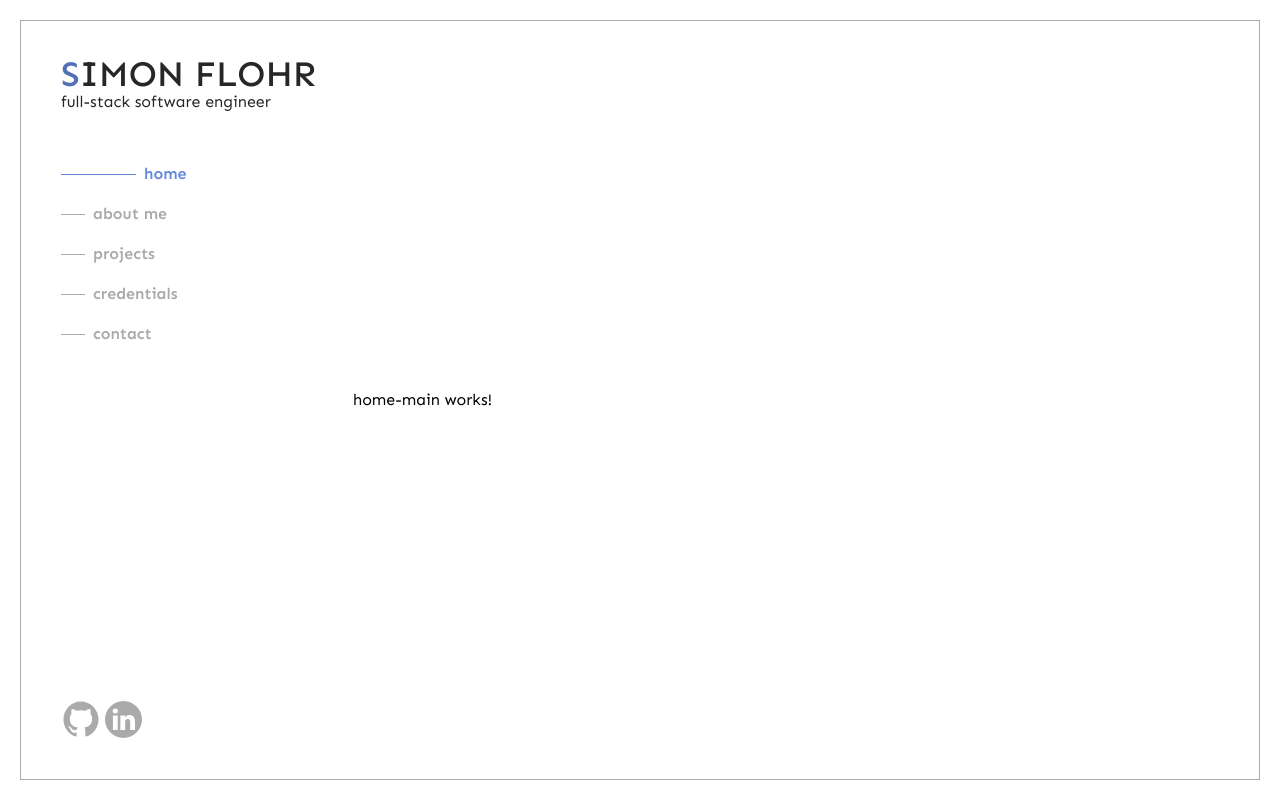
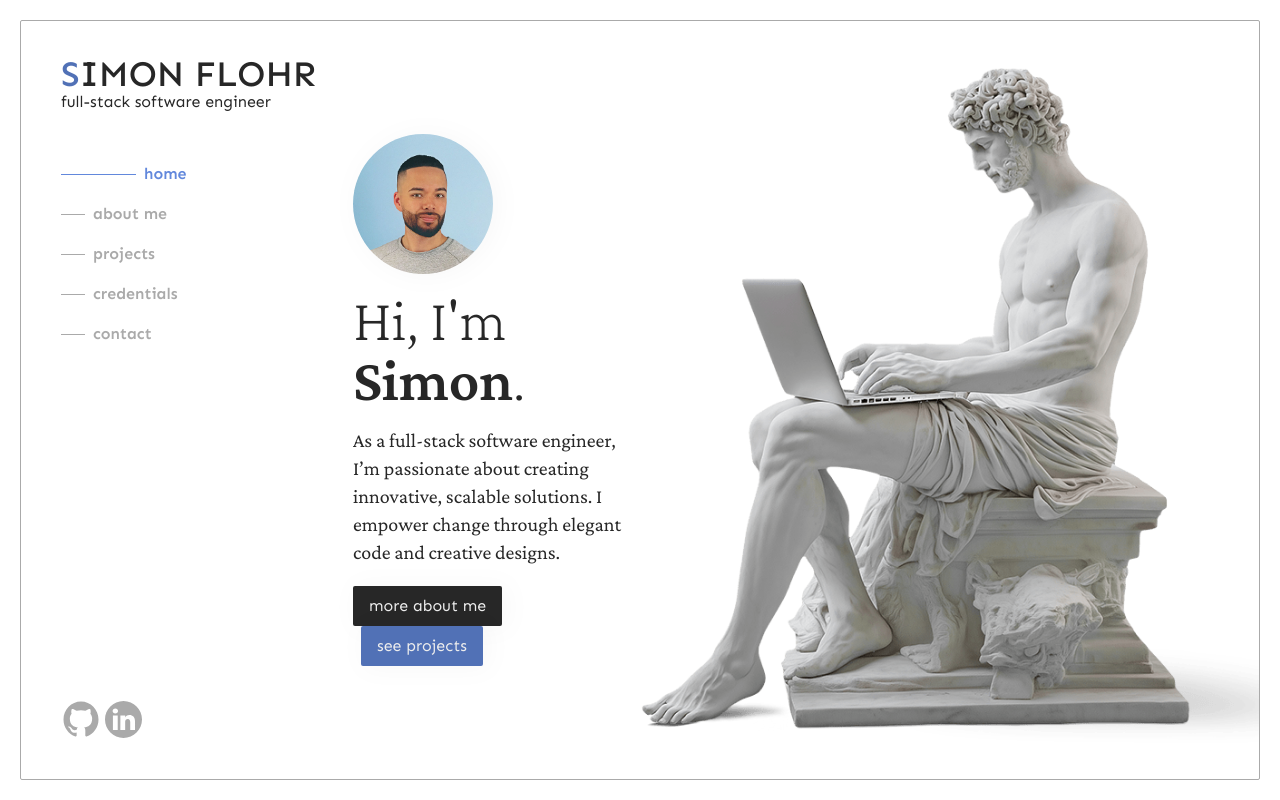
Before and after one commit to SimonFlohr/angular-portfolio-web-app, an Angular app in the folder angular-portfolio-web-app/: page / in a window 1280 px wide. Built offline with nearby package versions, Linux system fonts and the light colour scheme.

Commit message:
feat(component): construct the `HomeMainComponent`
- Create component layout using divs and Tailwind CSS classes in 'home-main.component.html'.
- Import `GreekStatueComponent` in 'home-main.component.ts'.
- Add and remove a few Tailwind CSS classes from `<app-home-main>` and the top-level `<div>`.

```diff
--- a/angular-portfolio-web-app/src/app/app.component.html
+++ b/angular-portfolio-web-app/src/app/app.component.html
@@ -1,4 +1,4 @@
-<div class="flex flex-row border border-light-mode-neutral m-5 h-[calc(100vh-40px)] w-[calc(100vw-40px)] place-self-center">
+<div class="flex flex-row border border-light-mode-neutral m-5 h-[calc(100vh-40px)] w-[calc(100vw-40px)] rounded-xs place-self-center overflow-hidden">
     <div class="flex flex-col justify-between min-w-[300px]">
         <div class="flex flex-col">
             <app-title class="flex pl-[32px] mt-10 h-fit"></app-title>
@@ -7,6 +7,6 @@
         <app-socials class="ml-10 mb-10 h-fit"></app-socials>
     </div>
     <div class="flex flex-col place-content-center w-dvw">
-        <app-home-main class="p-[32px]"></app-home-main>
+        <app-home-main></app-home-main>
     </div>
 </div>
--- a/angular-portfolio-web-app/src/app/component/content/home-main/home-main.component.html
+++ b/angular-portfolio-web-app/src/app/component/content/home-main/home-main.component.html
@@ -1 +1,16 @@
-<p>home-main works!</p>
+<div class="flex flex-row p-[32px] text-light-mode-shade font-serif place-content-start">
+    <div class="flex flex-col place-content-center w-[50%]">
+        <div class="flex flex-col w-fit self-center">
+            <img src="../../../../assets/img/simon.jpg" alt="Photo of Simon Flohr" class="rounded-full w-35 h-35 mb-4 drop-shadow-light-theme"/>
+            <h1 class="mb-4 font-serif text-6xl font-extralight select-none">Hi, I'm <span class="font-semibold">Simon</span>.</h1>
+            <p class="mb-5 max-w-150 text-xl select-none">As a full-stack software engineer, I’m passionate about creating innovative, scalable solutions. I empower change through elegant code and creative designs.</p>
+            <div>
+                <button type="button" class="py-2 px-4 bg-light-mode-shade hover:bg-dark-mode-neutral-two duration-200 text-light-mode-bright font-sans rounded-xs drop-shadow-light-theme">more about me</button>
+                <button type="button" class="py-2 px-4 ml-2 bg-light-mode-primary hover:bg-light-mode-primary-brighter duration-200 ease-in-out text-light-mode-bright font-sans rounded-xs drop-shadow-light-theme">see projects</button>
+            </div>
+        </div>
+    </div>
+    <div class="-mr-50">
+        <app-greek-statue></app-greek-statue>
+    </div>
+</div>
--- a/angular-portfolio-web-app/src/app/component/content/home-main/home-main.component.ts
+++ b/angular-portfolio-web-app/src/app/component/content/home-main/home-main.component.ts
@@ -1,9 +1,10 @@
 import { Component } from '@angular/core';
+import { GreekStatueComponent } from "../greek-statue/greek-statue.component";
 
 @Component({
   selector: 'app-home-main',
   standalone: true,
-  imports: [],
+  imports: [GreekStatueComponent],
   templateUrl: './home-main.component.html',
   styleUrl: './home-main.component.css'
 })
```
